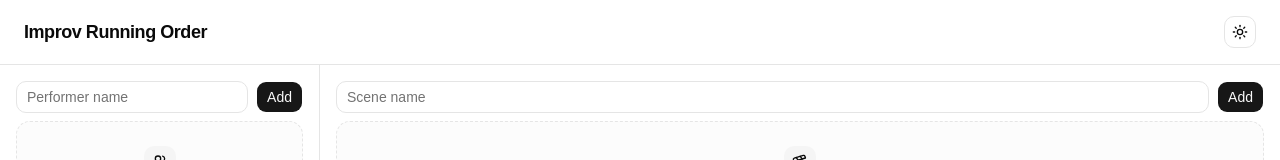
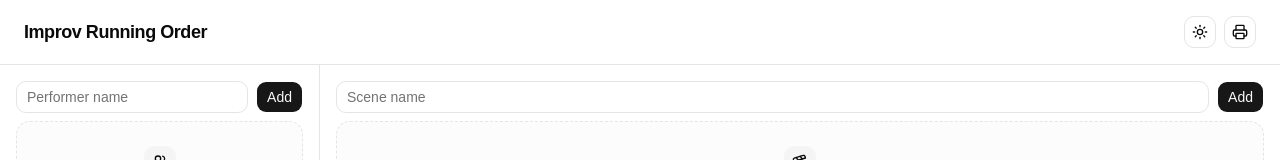
Before and after one commit to scottblinch/improv-running-order-tool, a React (Vite) app: page / in a window 1280 px wide. Shown: the top 160 px of the page. Built offline with nearby package versions, Linux system fonts and the light colour scheme.

Commit message:
Clean up print view

```diff
--- a/src/components/layout/AppHeader.tsx
+++ b/src/components/layout/AppHeader.tsx
@@ -1,12 +1,27 @@
+import { PrintPreviewToggle } from '@/components/layout/PrintPreviewToggle';
 import { ThemeToggle } from '@/components/theme/ThemeToggle';
+import { cn } from '@/lib/utils';
+import { usePrintPreviewStore } from '@/store/usePrintPreviewStore';
 
 export function AppHeader() {
+  const printPreview = usePrintPreviewStore((state) => state.enabled);
+
   return (
-    <header className="flex shrink-0 items-center justify-between gap-4 border-b px-6 py-4 print:hidden">
-      <h1 className="font-heading text-lg font-semibold tracking-tight">
-        Improv Running Order
-      </h1>
-      <ThemeToggle />
+    <header
+      className={cn(
+        'flex shrink-0 items-center justify-between gap-4 px-6 py-4 print:hidden',
+        !printPreview && 'border-b',
+      )}
+    >
+      {!printPreview && (
+        <h1 className="font-heading text-lg font-semibold tracking-tight">
+          Improv Running Order
+        </h1>
+      )}
+      <div className={cn('flex items-center gap-2', printPreview && 'ml-auto')}>
+        {!printPreview && <ThemeToggle />}
+        <PrintPreviewToggle />
+      </div>
     </header>
   );
 }
--- a/src/components/layout/AppShell.tsx
+++ b/src/components/layout/AppShell.tsx
@@ -2,10 +2,19 @@ import { AppHeader } from '@/components/layout/AppHeader';
 import { RosterPanel } from '@/components/roster/RosterPanel';
 import { RunningOrderPanel } from '@/components/running-order/RunningOrderPanel';
 import { AppDndProvider } from '@/components/dnd/AppDndProvider';
+import { cn } from '@/lib/utils';
+import { usePrintPreviewStore } from '@/store/usePrintPreviewStore';
 
 export function AppShell() {
+  const printPreview = usePrintPreviewStore((state) => state.enabled);
+
   return (
-    <div className="flex h-dvh flex-col overflow-hidden bg-background print:h-auto print:min-h-0 print:overflow-visible print:bg-white">
+    <div
+      className={cn(
+        'flex h-dvh flex-col overflow-hidden bg-background print:h-auto print:min-h-0 print:overflow-visible print:bg-white',
+        printPreview && 'bg-white',
+      )}
+    >
       <AppHeader />
 
       <div className="flex min-h-0 flex-1 flex-col overflow-hidden">
@@ -13,14 +22,20 @@ export function AppShell() {
           <div className="flex min-h-0 flex-1 flex-col overflow-hidden md:flex-row">
             <aside
               aria-labelledby="roster-heading"
-              className="flex min-h-0 shrink-0 flex-col overflow-hidden border-b max-md:max-h-[45vh] md:w-80 md:border-r md:border-b-0 print:hidden"
+              className={cn(
+                'flex min-h-0 shrink-0 flex-col overflow-hidden border-b max-md:max-h-[45vh] md:w-80 md:border-r md:border-b-0 print:hidden',
+                printPreview && 'hidden',
+              )}
             >
               <RosterPanel />
             </aside>
 
             <main
               aria-labelledby="running-order-heading"
-              className="flex min-h-0 min-w-0 flex-1 flex-col overflow-hidden print:block print:w-full print:max-w-none print:overflow-visible"
+              className={cn(
+                'flex min-h-0 min-w-0 flex-1 flex-col overflow-hidden print:block print:w-full print:max-w-none print:overflow-visible',
+                printPreview && 'overflow-y-auto bg-white',
+              )}
             >
               <RunningOrderPanel />
             </main>
--- /dev/null
+++ b/src/components/layout/PrintPreviewToggle.tsx
@@ -0,0 +1,23 @@
+import { Printer } from 'lucide-react';
+
+import { Button } from '@/components/ui/button';
+import { usePrintPreviewStore } from '@/store/usePrintPreviewStore';
+
+export function PrintPreviewToggle() {
+  const enabled = usePrintPreviewStore((state) => state.enabled);
+  const toggle = usePrintPreviewStore((state) => state.toggle);
+
+  return (
+    <Button
+      type="button"
+      variant={enabled ? 'default' : 'outline'}
+      size="icon"
+      className="shrink-0"
+      aria-label={enabled ? 'Exit print view' : 'Print view'}
+      aria-pressed={enabled}
+      onClick={toggle}
+    >
+      <Printer aria-hidden className="size-4" />
+    </Button>
+  );
+}
--- a/src/components/running-order/RunningOrderPanel.tsx
+++ b/src/components/running-order/RunningOrderPanel.tsx
@@ -7,9 +7,19 @@ import { SceneQuickAdd } from '@/components/running-order/SceneQuickAdd';
 import { EmptyState } from '@/components/shared/EmptyState';
 import { SCENE_REORDER_HELP_ID } from '@/lib/a11y-ids';
 import { useAppStore } from '@/store/useAppStore';
+import { usePrintPreviewStore } from '@/store/usePrintPreviewStore';
 
 export function RunningOrderPanel() {
   const scenes = useAppStore((state) => state.scenes);
+  const printPreview = usePrintPreviewStore((state) => state.enabled);
+
+  if (printPreview) {
+    return (
+      <div className="min-h-0 flex-1 overflow-y-auto px-6 py-10">
+        <RunningOrderPrintView scenes={scenes} />
+      </div>
+    );
+  }
 
   return (
     <>
--- a/src/components/running-order/RunningOrderPrintView.tsx
+++ b/src/components/running-order/RunningOrderPrintView.tsx
@@ -15,15 +15,13 @@ export function RunningOrderPrintView({ scenes }: RunningOrderPrintViewProps) {
 
   if (scenes.length === 0) {
     return (
-      <p className="text-center text-sm text-neutral-600">
-        No scenes in running order.
-      </p>
+      <p className="text-sm text-neutral-600">No scenes in running order.</p>
     );
   }
 
   return (
-    <div className="mx-auto max-w-3xl text-center text-black">
-      <header className="mb-10">
+    <div className="mx-auto w-full max-w-3xl text-left text-black">
+      <header className="mb-10 text-center">
         <h1 className="text-lg font-bold tracking-wide uppercase underline">
           Running Order
         </h1>
--- /dev/null
+++ b/src/store/usePrintPreviewStore.ts
@@ -0,0 +1,11 @@
+import { create } from 'zustand';
+
+type PrintPreviewStore = {
+  enabled: boolean;
+  toggle: () => void;
+};
+
+export const usePrintPreviewStore = create<PrintPreviewStore>((set) => ({
+  enabled: false,
+  toggle: () => set((state) => ({ enabled: !state.enabled })),
+}));
```
